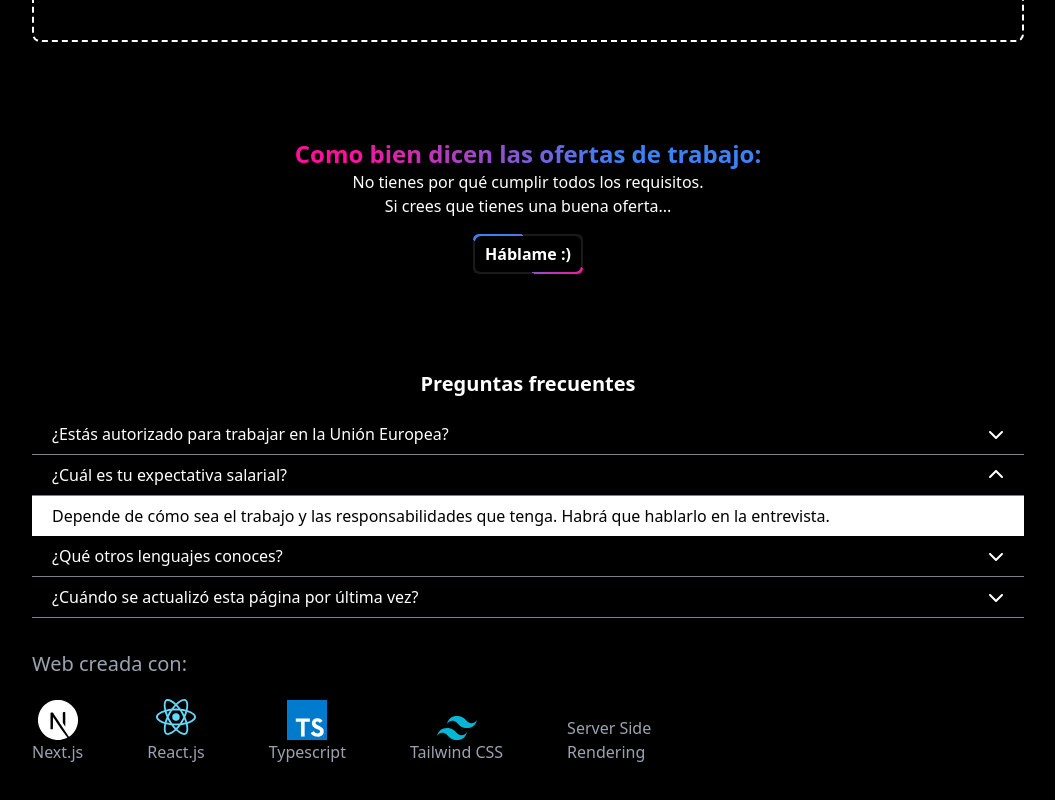
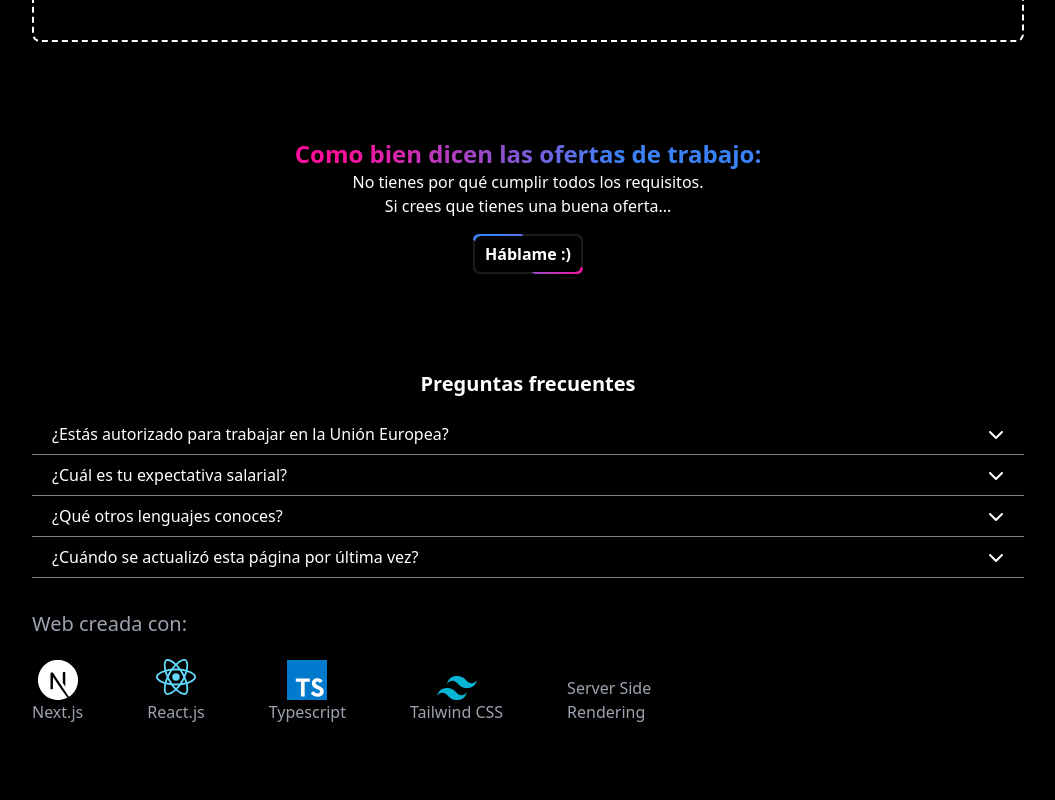
Before and after one commit to Kikemaji/resume, a Next.js app: page / in a window 1280 px wide. Shown: the part 3246-4046 px from the top of the page, without its empty margins (112-1167 px from the left). After the commit the page ends 4018 px from the top, so only its background shows below. Built offline with nearby package versions, Linux system fonts and the light colour scheme.

Commit message:
Accordion closed by default

```diff
--- a/src/components/ui/Accordion/Accordion.tsx
+++ b/src/components/ui/Accordion/Accordion.tsx
@@ -36,7 +36,7 @@ const Accordion = ({}) => {
     <AccordionElem.Root
       className="w-full rounded-md xl:max-w-[1024px] "
       type="single"
-      defaultValue="item-1"
+      defaultValue=""
       collapsible
     >
       {content.map((element, index) => (
```
